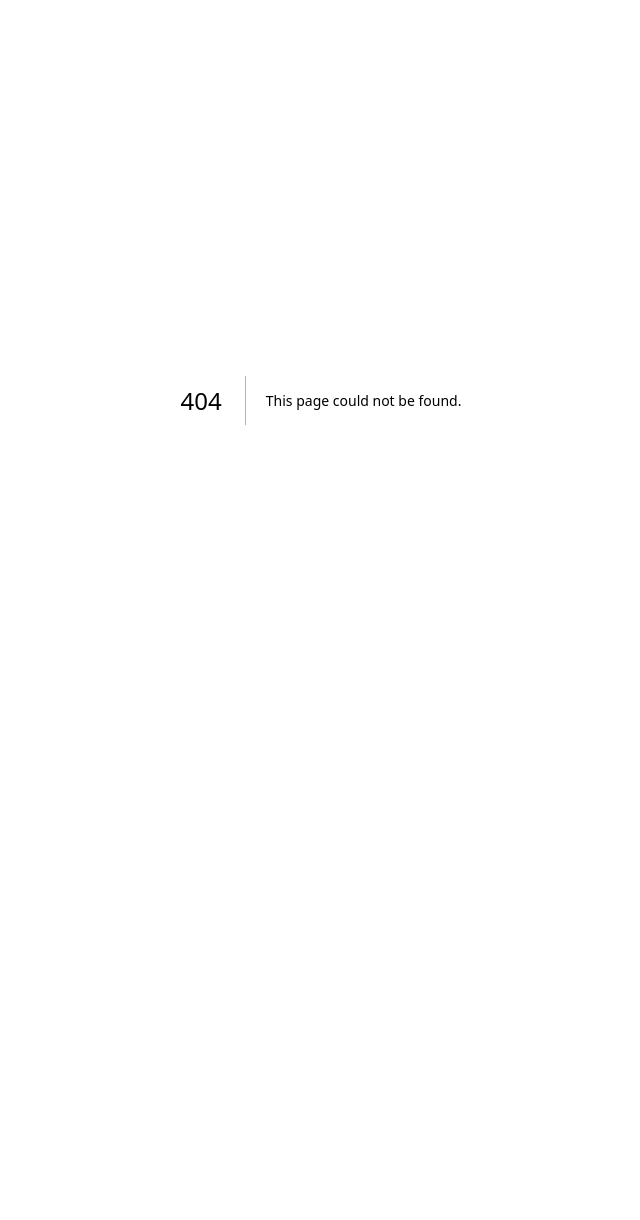
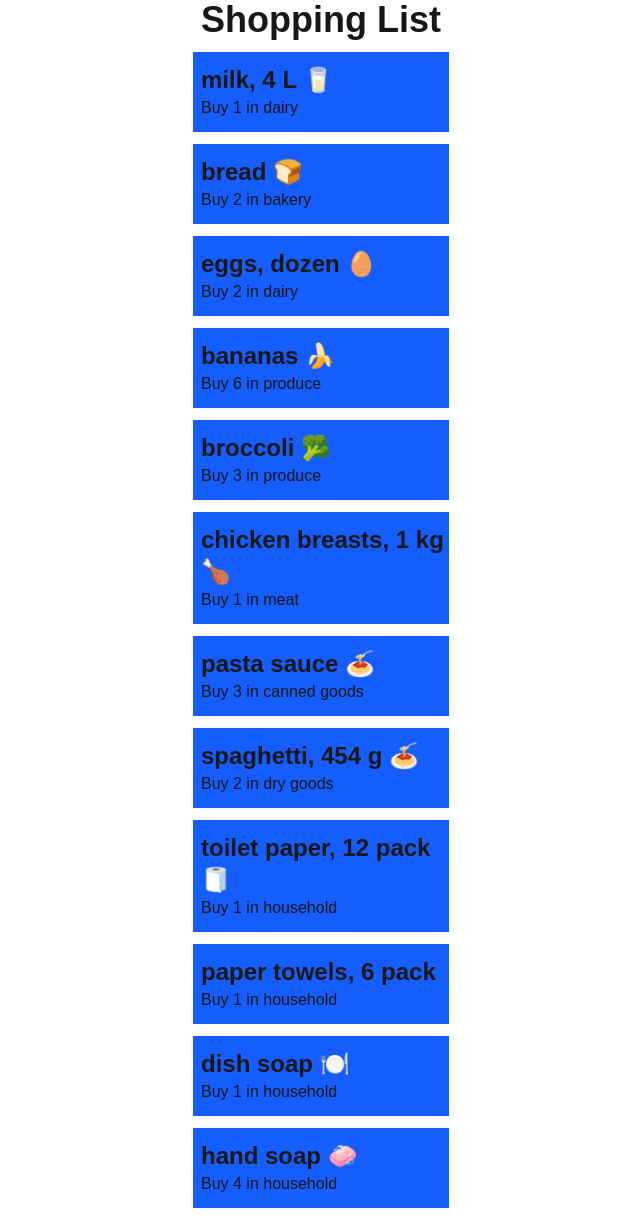
Before and after one commit to Mark-Olidan/cprg306-assignments, a Next.js app: page /week-3 in a window 1280 px wide. Before the commit this address had no page. Shown: the whole page, without its empty margins (319-959 px from the left). Before the commit the page ends 800 px from the top, so only its background shows below. Built offline with nearby package versions, Linux system fonts and the light colour scheme.

Commit message:
week -3 assignments
Using props and importing functions

```diff
--- a/app/layout.js
+++ b/app/layout.js
@@ -12,7 +12,7 @@ const geistMono = Geist_Mono({
 });
 
 export const metadata = {
-  title: "Create Next App",
+  title: "Shopping List",
   description: "Generated by create next app",
 };
 
--- a/app/page.js
+++ b/app/page.js
@@ -6,6 +6,7 @@ export default function Home(){
       <h1>CPRG306 Assignments</h1>
       <ul>
         <li><a className="text-cyan-600 underline hover:text-cyan-300" href="./week-2">Week 2 - Student Info</a></li>
+        <li><a className="text-cyan-600 underline hover:text-cyan-300" href="./week-3">Week 3 - Shopping List</a></li>
       </ul>
     </main>
   );
--- /dev/null
+++ b/app/week-3/item-list.js
@@ -0,0 +1,104 @@
+import Item from "./item";
+
+export default function ItemList(){
+
+    const item1 = {
+  name: "milk, 4 L 🥛",
+  quantity: 1,
+  category: "dairy",
+};
+
+const item2 = {
+  name: "bread 🍞",
+  quantity: 2,
+  category: "bakery",
+};
+
+const item3 = {
+  name: "eggs, dozen 🥚",
+  quantity: 2,
+  category: "dairy",
+};
+
+const item4 = {
+  name: "bananas 🍌",
+  quantity: 6,
+  category: "produce",
+};
+
+const item5 = {
+  name: "broccoli 🥦",
+  quantity: 3,
+  category: "produce",
+};
+
+const item6 = {
+  name: "chicken breasts, 1 kg 🍗",
+  quantity: 1,
+  category: "meat",
+};
+
+const item7 = {
+  name: "pasta sauce 🍝",
+  quantity: 3,
+  category: "canned goods",
+};
+
+const item8 = {
+  name: "spaghetti, 454 g 🍝",
+  quantity: 2,
+  category: "dry goods",
+};
+
+const item9 = {
+  name: "toilet paper, 12 pack 🧻",
+  quantity: 1,
+  category: "household",
+};
+
+const item10 = {
+  name: "paper towels, 6 pack",
+  quantity: 1,
+  category: "household",
+};
+
+const item11 = {
+  name: "dish soap 🍽️",
+  quantity: 1,
+  category: "household",
+};
+
+const item12 = {
+  name: "hand soap 🧼",
+  quantity: 4,
+  category: "household",
+};
+    return(
+        <main>
+          <Item item = {item1}/>
+
+          <Item item = {item2}/>
+
+          <Item item = {item3}/>
+
+          <Item item = {item4}/>
+
+          <Item item = {item5}/>
+
+          <Item item = {item6}/>
+
+          <Item item = {item7}/>
+
+          <Item item = {item8}/>
+
+          <Item item = {item9}/>
+
+          <Item item = {item10}/>
+
+          <Item item = {item11}/>
+
+          <Item item = {item12}/>
+
+        </main>
+    )
+}
--- /dev/null
+++ b/app/week-3/item.js
@@ -0,0 +1,15 @@
+
+
+export default function Item({item}){
+
+    let {name, quantity, category} = item;
+
+    return(
+        <main>
+            <div className="bg-blue-600 pt-3 pb-3 pl-2 m-3 w-1/5 mx-auto hover:bg-emerald-500">
+                <h1 className="text-2xl font-bold">{name}</h1>
+                <p>Buy {quantity} in {category}</p>
+            </div>
+        </main>
+    )
+}
--- /dev/null
+++ b/app/week-3/page.js
@@ -0,0 +1,11 @@
+import ItemList from "./item-list";
+
+
+export default function Page(){
+    return(
+        <main>
+            <h1 className ="text-4xl font-bold text-center">Shopping List</h1>
+            <ItemList/>
+        </main>
+    )
+}
```
